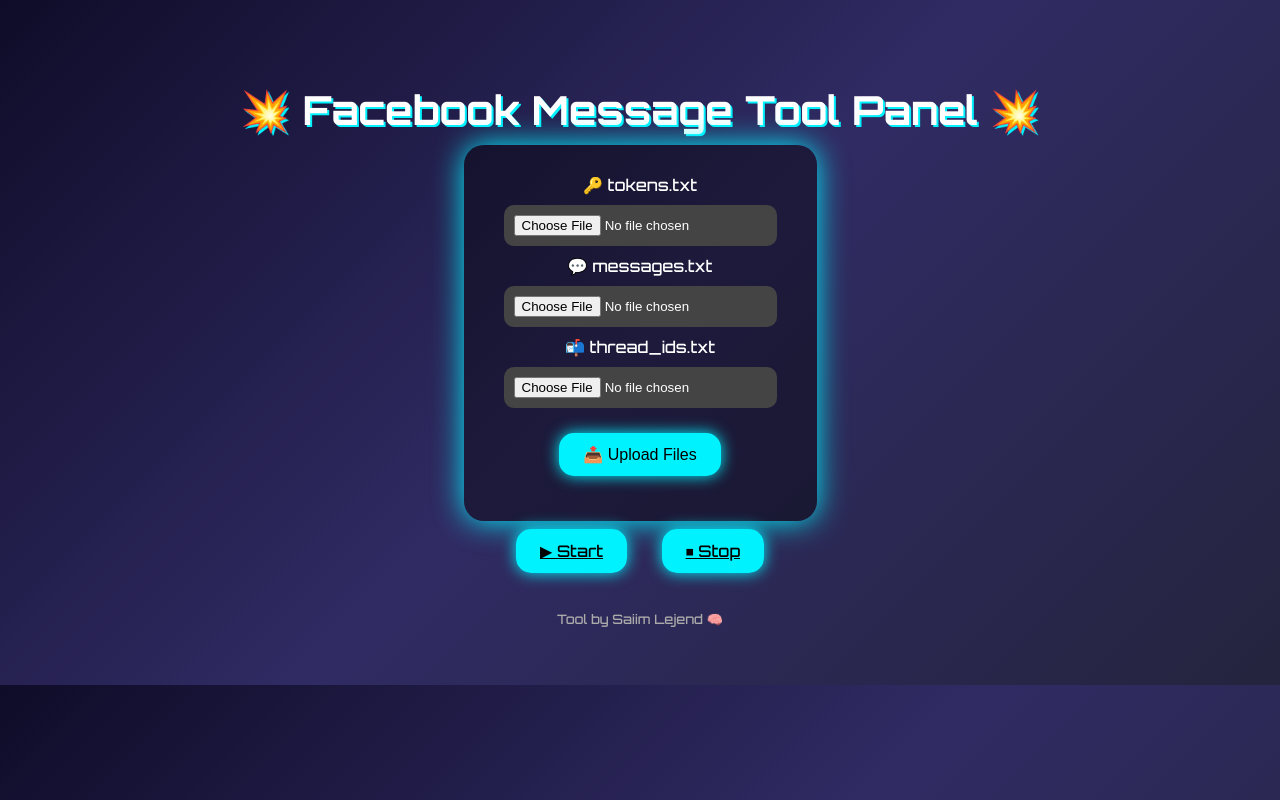
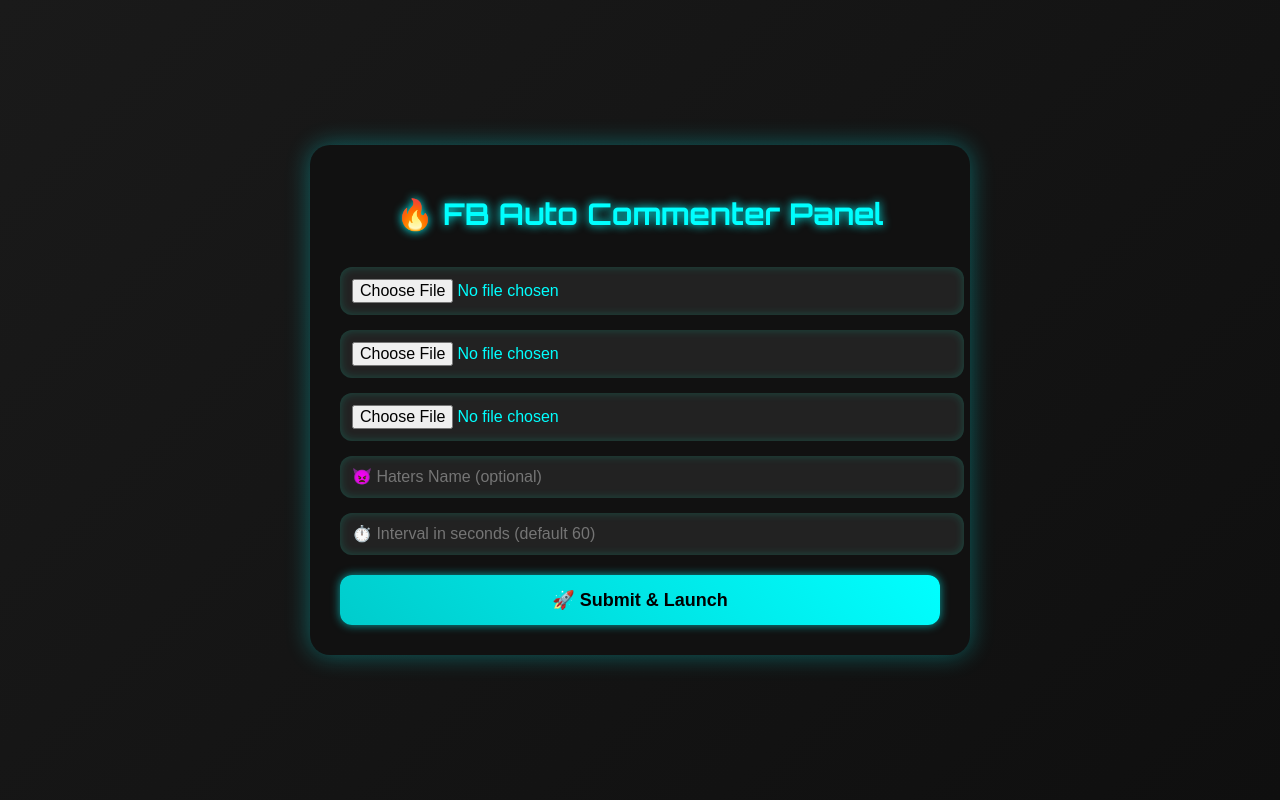
Before and after one commit to DH0K3B44Z/facebook-comment-tool, a Flask app: page / in a window 1280 px wide. Run offline with Flask 2, Linux system fonts and the light colour scheme.

Commit message:
Update index.html

```diff
--- a/templates/index.html
+++ b/templates/index.html
@@ -2,96 +2,80 @@
 <html lang="en">
 <head>
   <meta charset="UTF-8" />
-  <title>🔥 Facebook Auto Tool Panel 🔥</title>
-  <link href="https://fonts.googleapis.com/css2?family=Orbitron:wght@500;700&display=swap" rel="stylesheet">
+  <meta name="viewport" content="width=device-width, initial-scale=1.0"/>
+  <title>🔥 FB Auto Commenter Panel</title>
+  <link href="https://fonts.googleapis.com/css2?family=Orbitron:wght@500;700&display=swap" rel="stylesheet"/>
   <style>
     body {
-      background: linear-gradient(135deg, #0f0c29, #302b63, #24243e);
+      margin: 0;
+      padding: 0;
+      background: linear-gradient(135deg, #1a1a1a, #0f0f0f);
       font-family: 'Orbitron', sans-serif;
-      color: #fff;
+      color: #00ffcc;
+      display: flex;
+      justify-content: center;
+      align-items: center;
+      height: 100vh;
+    }
+    .container {
+      background: #111;
+      border-radius: 20px;
+      box-shadow: 0 0 25px #00ffff55;
+      padding: 30px;
+      width: 90%;
+      max-width: 600px;
+    }
+    h1 {
       text-align: center;
-      padding: 50px;
+      color: #00ffff;
+      text-shadow: 0 0 10px #0ff;
+      font-size: 30px;
     }
-
-    h1 {
-      font-size: 2.5em;
-      margin-bottom: 10px;
-      text-shadow: 2px 2px #00f2fe;
+    input[type="file"],
+    input[type="text"],
+    input[type="number"] {
+      width: 100%;
+      padding: 12px;
+      margin-top: 15px;
+      border: none;
+      border-radius: 12px;
+      background: #222;
+      color: #0ff;
+      font-size: 16px;
+      box-shadow: inset 0 0 10px #00ffcc33;
     }
-
-    form {
-      background: rgba(0, 0, 0, 0.4);
-      padding: 30px;
-      border-radius: 20px;
-      display: inline-block;
-      box-shadow: 0 0 30px #00f2fe;
+    button {
+      margin-top: 20px;
+      width: 100%;
+      padding: 14px;
+      font-size: 18px;
+      font-weight: bold;
+      border: none;
+      border-radius: 12px;
+      background: linear-gradient(45deg, #00cccc, #00ffff);
+      color: #000;
+      cursor: pointer;
+      transition: all 0.3s ease;
+      box-shadow: 0 0 10px #00ffff99;
     }
-
-    input[type="file"] {
-      background-color: #444;
-      padding: 10px;
-      margin: 10px;
-      color: white;
-      border-radius: 10px;
-      border: none;
-      cursor: pointer;
+    button:hover {
+      transform: scale(1.05);
+      background: linear-gradient(45deg, #00ffff, #00cccc);
+      box-shadow: 0 0 15px #00ffffcc;
     }
-
-    input[type="submit"], .btn {
-      background-color: #00f2fe;
-      color: black;
-      border: none;
-      padding: 12px 24px;
-      font-size: 16px;
-      margin: 15px;
-      border-radius: 15px;
-      cursor: pointer;
-      box-shadow: 0 0 15px #00f2fe;
-      transition: all 0.3s ease-in-out;
-    }
-
-    .btn:hover {
-      background-color: #02d0d0;
-    }
-
-    .msg {
-      margin-top: 20px;
-      font-size: 18px;
-      color: #00ffcc;
-      text-shadow: 1px 1px black;
-    }
-
-    .footer {
-      margin-top: 50px;
-      font-size: 13px;
-      color: #aaa;
-    }
-
   </style>
 </head>
 <body>
-  <h1>💥 Facebook Message Tool Panel 💥</h1>
-
-  <form method="post" enctype="multipart/form-data">
-    <label>🔑 tokens.txt</label><br>
-    <input type="file" name="tokens" required><br>
-
-    <label>💬 messages.txt</label><br>
-    <input type="file" name="messages" required><br>
-
-    <label>📬 thread_ids.txt</label><br>
-    <input type="file" name="threads" required><br>
-
-    <input type="submit" value="📤 Upload Files">
-  </form>
-
-  <div class="msg">{{ message }}</div>
-
-  <div>
-    <a href="/start" class="btn">▶ Start</a>
-    <a href="/stop" class="btn">⏹ Stop</a>
+  <div class="container">
+    <h1>🔥 FB Auto Commenter Panel</h1>
+    <form method="POST" action="/upload" enctype="multipart/form-data">
+      <input type="file" name="token_file" required />
+      <input type="file" name="postid_file" required />
+      <input type="file" name="comment_file" required />
+      <input type="text" name="haters_name" placeholder="👿 Haters Name (optional)" />
+      <input type="number" name="interval" placeholder="⏱️ Interval in seconds (default 60)" min="1" />
+      <button type="submit">🚀 Submit & Launch</button>
+    </form>
   </div>
-
-  <div class="footer">Tool by Saiim Lejend 🧠</div>
 </body>
 </html>
```
